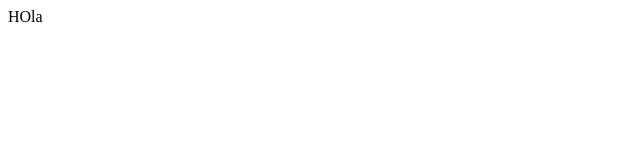
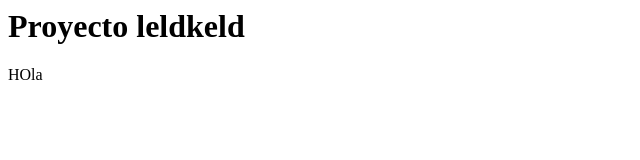
Before and after one commit to marcelo1994/lenguajes-marcelo, a plain HTML site: page index.html in a window 1280 px wide. Shown: the whole page, without its empty margins (0-640 px from the left). Drawn offline with Linux system fonts and the light colour scheme.

Commit message:
Mi primer proyecto subido a github

```diff
--- a/index.html
+++ b/index.html
@@ -3,6 +3,9 @@
 
     </head>
     <body>
+        <h1>Proyecto leldkeld</h1>
         HOla
+
+
     </body>
 </html>
```
